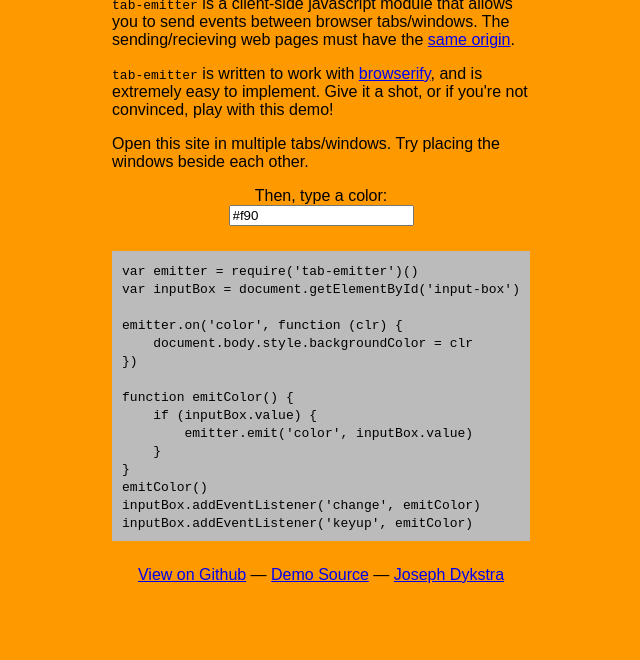
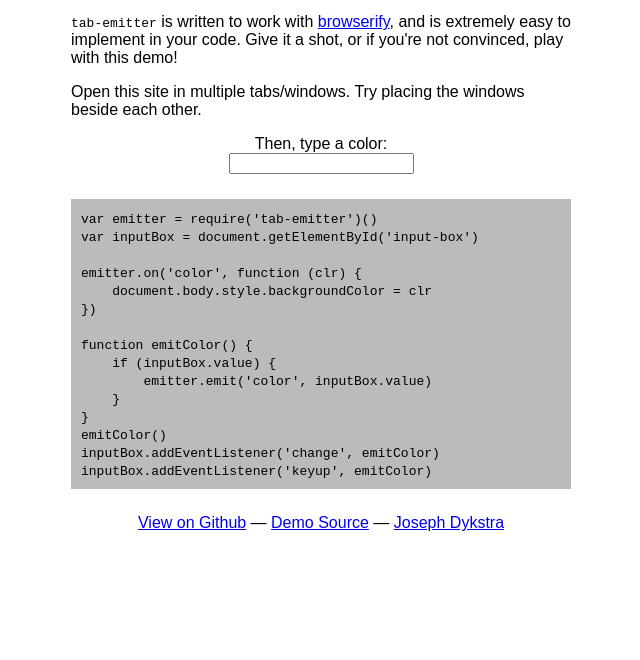
Before and after one commit to ArtskydJ/tab-emitter, a website with bundled scripts: page index.html in a window 1280 px wide. Shown: the part 140-800 px from the top of the page, without its empty margins (319-959 px from the left). Built offline with nearby package versions, Linux system fonts and the light colour scheme.

Commit message:
removed manual line breaks, set width of div

```diff
--- a/index.html
+++ b/index.html
@@ -6,30 +6,25 @@
 		<link href="./styles.css" rel="stylesheet" type="text/css">
 	</head>
 	<body>
-		<div class="full-center">
 		<div id="wrapper">
 			<div id="input-container">
 				<h1 class="text-center">tab-emitter</h1>
 				<p>
-						<code>tab-emitter</code> is a client-side javascript module that allows<br>
-						you to send events between browser tabs/windows. The<br>
-						sending/recieving web pages must have the
-						<a href="https://en.wikipedia.org/wiki/Same-origin_policy">same origin</a>.<br>
+					<code>tab-emitter</code> is a client-side javascript module that allows you to send events
+					between browser tabs/windows. The sending/recieving web pages must have the
+					<a href="https://en.wikipedia.org/wiki/Same-origin_policy">same origin</a>.
 				</p>
 				<p>
 					<code>tab-emitter</code> is written to work with
-						<a href="https://github.com/substack/node-browserify">browserify</a>, and is<br>
-						extremely easy to implement. Give it a shot, or if you're not<br>
-						convinced, play with this demo!
+					<a href="https://github.com/substack/node-browserify">browserify</a>, and is extremely easy to
+					implement in your code. Give it a shot, or if you're not convinced, play with this demo!
 				</p>
 				<p>
-						Open this site in multiple tabs/windows. Try placing the<br>
-						windows beside each other.
+					Open this site in multiple tabs/windows. Try placing the windows beside each other.
 				</p>
 				<p class="text-center">
-						Then, type a color:
-					<br>
-						<input id="input-box" value="#f90"></input>
+					Then, type a color:<br>
+					<input id="input-box"></input>
 				</p>
 			</div>
 			<div id="code-container">
@@ -41,7 +36,6 @@
 				<a href="http://josephdykstra.com">Joseph Dykstra</a>
 			</div>
 		</div>
-		</div>
 		<script src="./bundle.js"></script>
 	</body>
 </html>
--- a/styles.css
+++ b/styles.css
@@ -1,21 +1,12 @@
-body {
-	margin: 0;
-	height: 100vh;
-}
-
-.full-center {
-	height: 100%;
-	display: flex;
-	justify-content: center;
-	align-items: center;
-}
-
 .text-center {
 	text-align: center;
 }
 
 #wrapper {
+	width: 500px;
 	font-family: Arial, Sans-Serif;
+	margin-left: auto;
+	margin-right: auto;
 }
 
 #wrapper > div {
```
Lines whose indentation alone changed are shown as unchanged.
